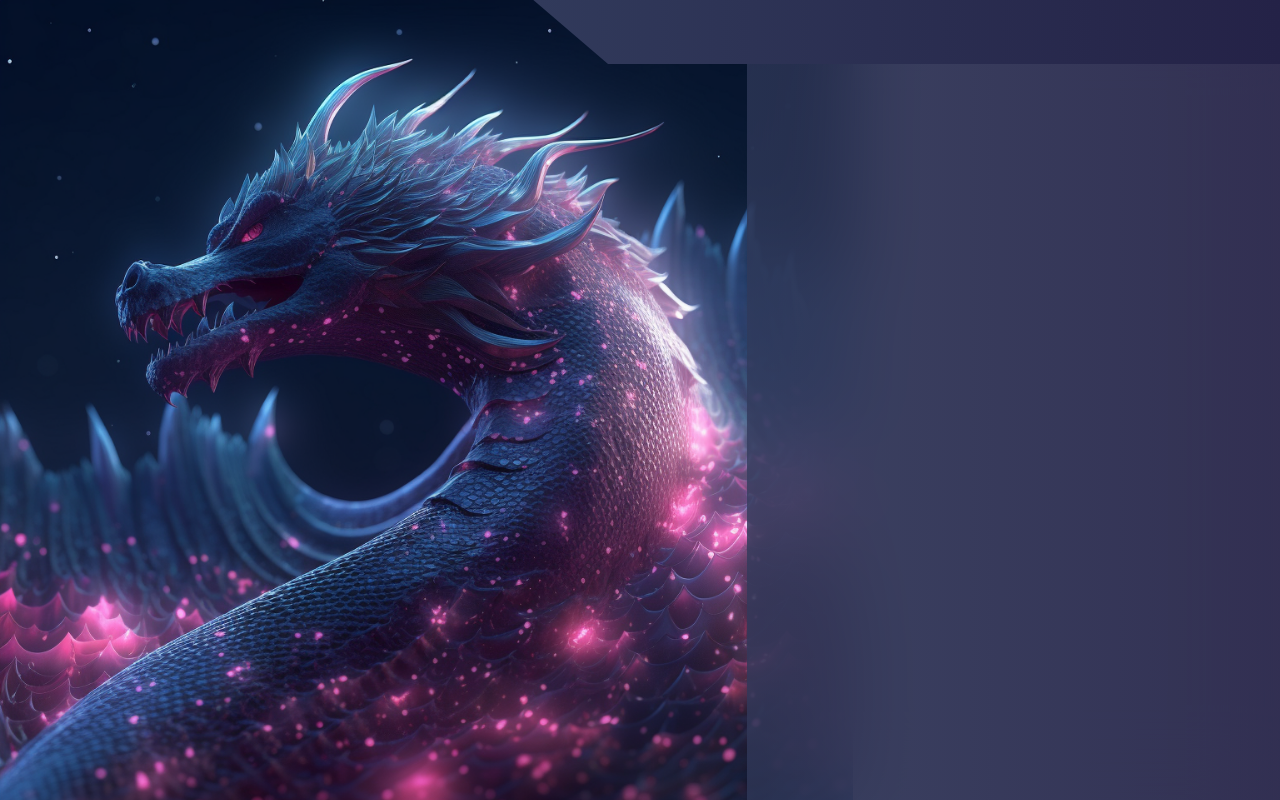
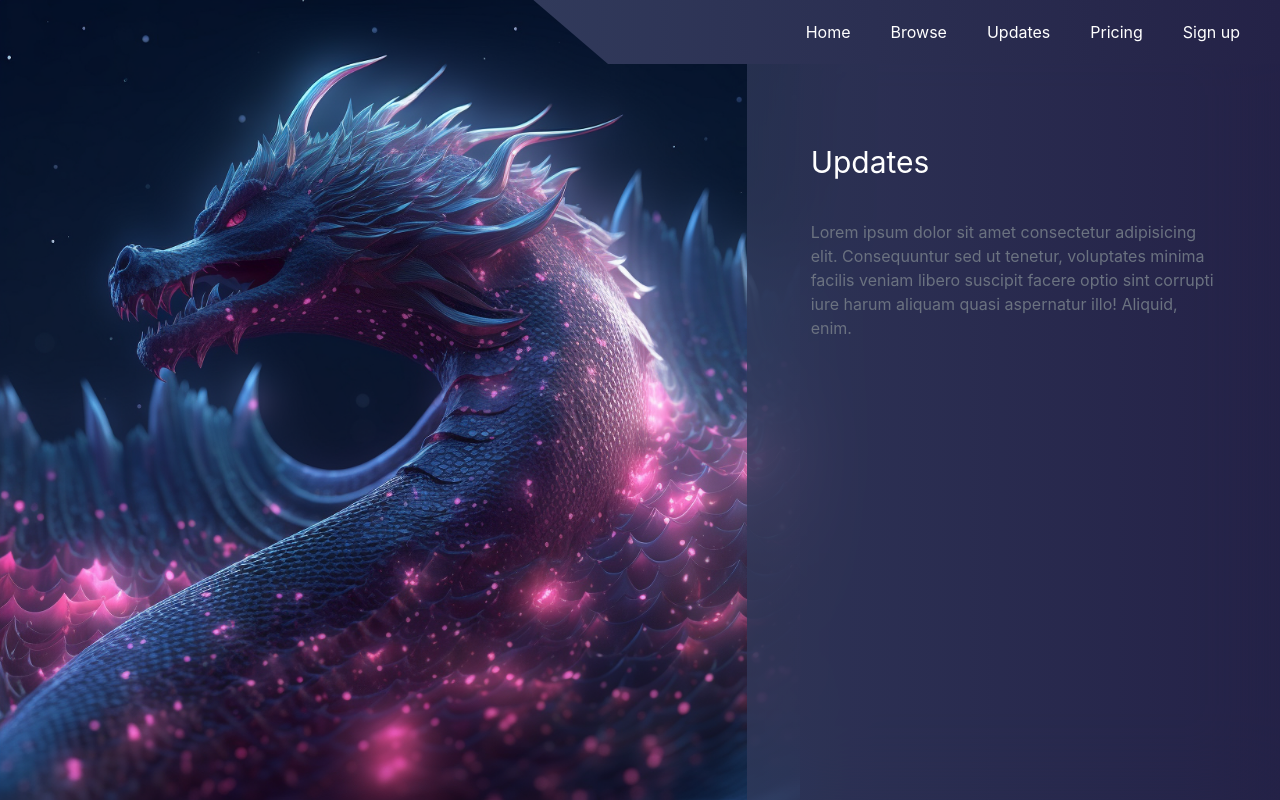
Before and after one commit to Zivic/Frontend-challenge, a React (Vite) app: page / in a window 1280 px wide. Built offline with nearby package versions, Linux system fonts and the light colour scheme.

Commit message:
feat: add content for navbar and sidebar

```diff
--- a/src/App.jsx
+++ b/src/App.jsx
@@ -4,8 +4,8 @@ import Sidebar from "./components/layout/Sidebar";
 function App() {
   return (
     <>
-      <div className=" flex h-screen w-full bg-gradient-to-r from-sidebar-gradient-start/75 to-sidebar-gradient-end/75 ">
-        <div className=" box-border w-8/12 h-full object-cover object-center dragon bg-cover"
+      <div className=" flex h-screen w-full bg-sidebar-gradient-end ">
+        <div className=" box-border w-full md:w-9/12 lg:w-10/12 h-full object-cover object-center dragon bg-contain bg-no-repeat"
 >
 
         </div>
--- a/src/components/layout/Navbar.tsx
+++ b/src/components/layout/Navbar.tsx
@@ -3,8 +3,14 @@ import React from "react";
 const Navbar = () => {
     return(
         <>
-        <div className="left-point absolute right-0 z-20 w-7/12 h-16  bg-gradient-to-r from-sidebar-gradient-start to-sidebar-gradient-end">
-
+        <div className="flex left-point absolute right-0 z-20 w-7/12 h-16  bg-gradient-to-r from-sidebar-gradient-start to-sidebar-gradient-end
+         justify-end px-10 gap-10 text-white
+        ">
+            <button>Home</button>
+            <button>Browse</button>
+            <button>Updates</button>
+            <button>Pricing</button>
+            <button>Sign up</button>
         </div>
         </>
     )
--- a/src/components/layout/Sidebar.tsx
+++ b/src/components/layout/Sidebar.tsx
@@ -1,9 +1,10 @@
 import React from "react";
 const Sidebar = () => {
   return <>
-    <div className="absolute right-0 box-border m-0  w-5/12 h-full z-10
+    <div className="absolute right-0 box-border m-0  w-5/12 h-full z-10 p-16
     bg-gradient-to-r from-sidebar-gradient-start/75 to-sidebar-gradient-end/75 backdrop-blur-2xl ">
-
+      <h1 className=" mt-20 text-white text-3xl">Updates</h1>
+      <p className=" mt-10 text-gray-500">Lorem ipsum dolor sit amet consectetur adipisicing elit. Consequuntur sed ut tenetur, voluptates minima facilis veniam libero suscipit facere optio sint corrupti iure harum aliquam quasi aspernatur illo! Aliquid, enim.</p>
     </div>
   </>;
 };
```
